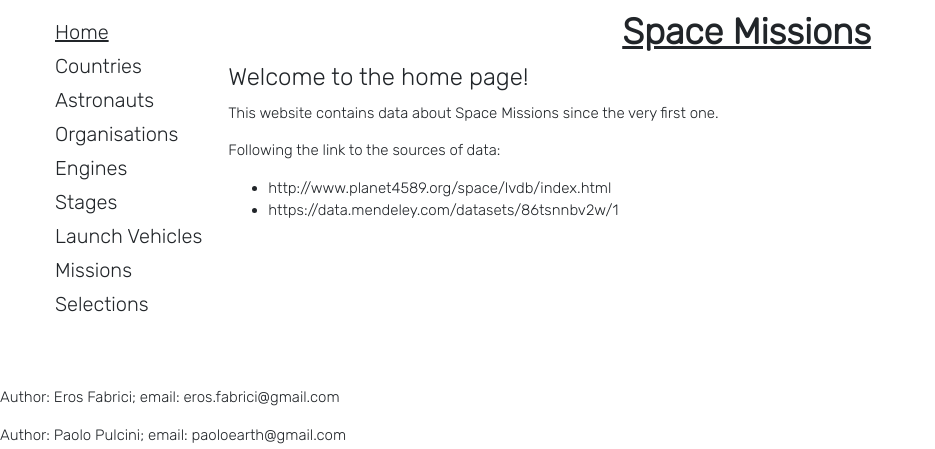
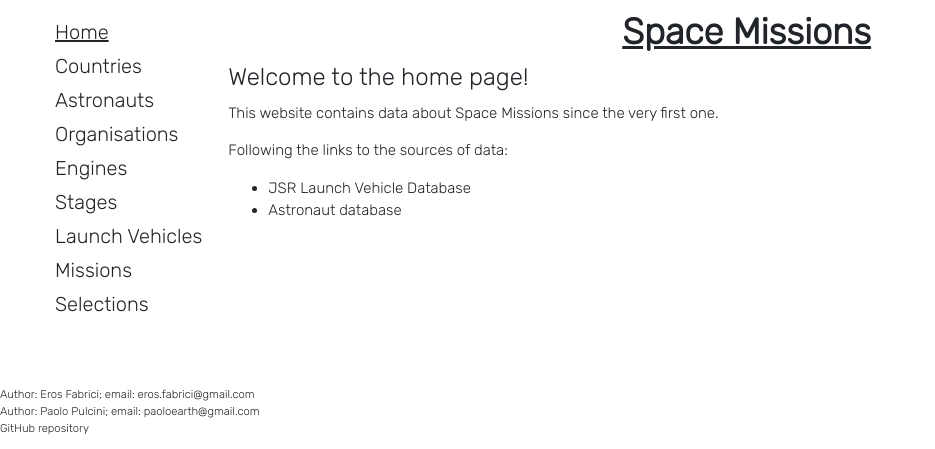
Before and after one commit to eferos93/ODMC_exam_implementation, a Django app: page / in a window 1280 px wide. Shown: the top 449 px of the page, without its empty margins (0-935 px from the left). Run offline with Django 3.2, Linux system fonts and the light colour scheme; parts of the project's set-up code (start-up, migrations or seed data) failed here and were passed over.

Commit message:
finalising footer

```diff
--- a/static/css/styles.css
+++ b/static/css/styles.css
@@ -11,6 +11,7 @@
 body, h1,h2,h3,h4,h5,h6 {font-family: "Rubik", sans-serif}
 footer {
     margin-top: 50px;
+    font-size: 75%;
 }
 .my-title{  background-color: black; color: white;}
 .my-button{border:none;display:inline-block;padding:8px 16px;vertical-align:middle;overflow:hidden;text-decoration:none;color:inherit;background-color:#4DB6AC;text-align:center;cursor:pointer;white-space:nowrap}
--- a/templates/base.html
+++ b/templates/base.html
@@ -40,10 +40,10 @@
     </div>
   </div>
   <footer>
-    <p>Author: Eros Fabrici; email: <a href="mailto:eros.fabrici@gmail.com">eros.fabrici@gmail.com</a></p>
-    <p>Author: Paolo Pulcini; email: <a href="mailto:paoloearth@gmail.com">paoloearth@gmail.com</a></p>
+    <p>Author: Eros Fabrici; email: <a href="mailto:eros.fabrici@gmail.com">eros.fabrici@gmail.com</a><br>
+    Author: Paolo Pulcini; email: <a href="mailto:paoloearth@gmail.com">paoloearth@gmail.com</a><br>
+      <a href="https://github.com/eferos93/ODMC_exam_implementation">GitHub repository</a></p>
     <a rel="license" href="http://creativecommons.org/licenses/by/4.0/"><img alt="Creative Commons License" style="border-width:0" src="https://i.creativecommons.org/l/by/4.0/88x31.png" /></a><br />This work is licensed under a <a rel="license" href="http://creativecommons.org/licenses/by/4.0/">Creative Commons Attribution 4.0 International License</a>.
-
   </footer>
 <canvas id="canvas"></canvas>
 </body>
--- a/templates/index.html
+++ b/templates/index.html
@@ -6,10 +6,10 @@
     <h3> Welcome to the home page! </h3>
     <p>This website contains data about Space Missions since the very first one.</p>
     <p>
-        Following the link to the sources of data:
+        Following the links to the sources of data:
         <ul>
-            <li><a href="http://www.planet4589.org/space/lvdb/index.html">http://www.planet4589.org/space/lvdb/index.html</a></li>
-            <li><a href="https://data.mendeley.com/datasets/86tsnnbv2w/1">https://data.mendeley.com/datasets/86tsnnbv2w/1</a></li>
+            <li><a href="http://www.planet4589.org/space/lvdb/index.html">JSR Launch Vehicle Database</a></li>
+            <li><a href="https://data.mendeley.com/datasets/86tsnnbv2w/1">Astronaut database</a></li>
         </ul>
     </p>
 
```
